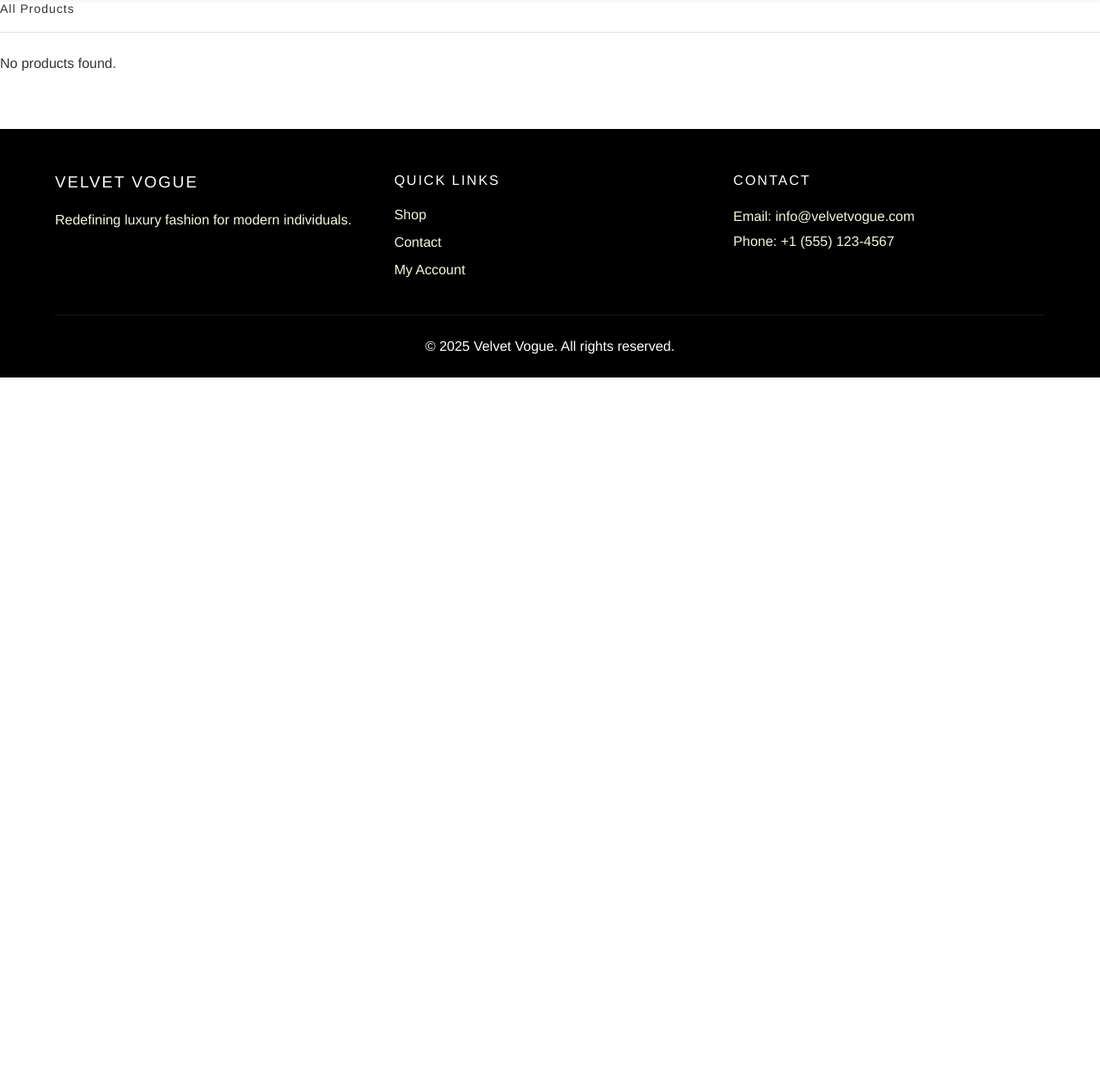
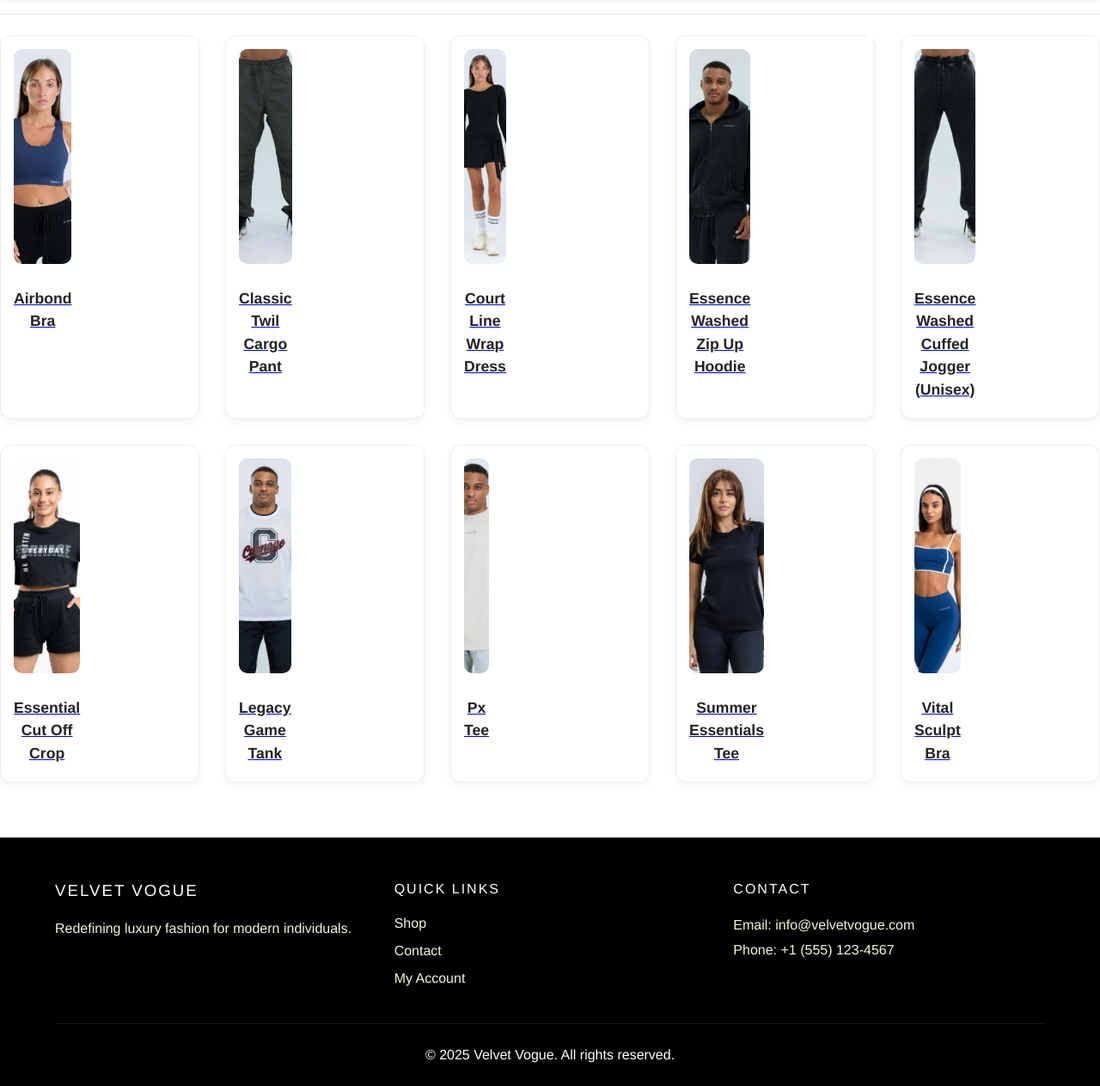
Before and after one commit to Janindu-Sahan/Velvet-Vogue, a PHP site: page /shop.php in a window 1280 px wide. Shown: the part 85-1348 px from the top of the page at 86% size. Before the commit the page ends 524 px from the top, so only its background shows below. Run offline with PHP 8.4, Linux system fonts and the light colour scheme; data that the repository does not hold is empty; some libraries are stand-ins or nearby versions.

Commit message:
shop php updated

```diff
--- a/assets/css/shop.css
+++ b/assets/css/shop.css
@@ -55,6 +55,9 @@
 }
 
 .product-card {
+  display: grid;
+  grid-template-columns: repeat(4,1fr);
+  gap: 30px;
   background: #fff;
   border: 1px solid #eee;
   border-radius: 12px;
@@ -91,7 +94,7 @@
 
 @media (max-width: 1024px) {
     .shop-layout {
-        grid-template-columns: 1fr;
+        grid-template-columns: 1fr repeat(3, 1fr);
     }
 
     .filters-sidebar {
@@ -103,9 +106,9 @@
     }
 }
 
-@media (max-width: 768px) {
+@media (max-width: 480px) {
     .products-grid {
-        grid-template-columns: repeat(auto-fill, minmax(200px, 1fr));
+        grid-template-columns: 1fr;
         gap: var(--spacing-md);
     }
 
--- a/contact.php
+++ b/contact.php
@@ -12,7 +12,7 @@ session_start();
     <link rel="stylesheet" href="assets/css/contact.css">
 </head>
 <body>
-    <?php include 'includes/navbar.php'; // Optional include for consistency ?>
+
 
     <section class="contact-section">
         <div class="container">
--- a/product.php
+++ b/product.php
@@ -52,8 +52,10 @@
                     <div class="product-detail">
                         <div class="product-image-container">
                             <?php
-                            $imgFile = !empty($product['main_image']) ? htmlspecialchars($product['main_
-                            image']) : '';
+                            $imgFile = isset($product['main_image']) && !empty($product['main_image'])
+                            ? htmlspecialchars($product['main_image'])
+                             : '';
+
                                 $imgPath = ($imgFile && file_exists(__DIR__ . '/assets/images/products/' . $imgFile))
                                          ? 'assets/images/products/' . $imgFile
                                             : 'assets/images/placeholder.jpg';
--- a/shop.php
+++ b/shop.php
@@ -1,16 +1,12 @@
-<?php include 'includes/db_connect.php'; ?>
 <!DOCTYPE html>
 <html lang="en">
-
 <head>
     <meta charset="UTF-8">
     <meta name="viewport" content="width=device-width, initial-scale=1.0">
     <title>Shop - Velvet Vogue</title>
     <link rel="stylesheet" href="assets/css/style.css">
     <link rel="stylesheet" href="assets/css/shop.css">
-    <link href="https://fonts.googleapis.com/css2?family=Poppins:wght@300;400;500;600&display=swap" rel="stylesheet">
 </head>
-
 <body>
     <!-- Navbar -->
     <nav class="navbar">
@@ -32,48 +28,51 @@
     </nav>
 
 
-    <!-- All Products Section -->
+                <!-- Products -->
                 <div class="products-area">
                     <div class="products-header">
-            <p>All Products</p>
+
                     </div>
 
-        <div class="products-grid">
+                    <div class="products-grid" id="productsGrid">
                         <?php
-            // ✅ Fetch all products
-            $sql = "SELECT * FROM products ORDER BY id DESC";
-            $result = $conn->query($sql);
+                        $product_images = [
+                            "airbond-bra.jpg",
+                            "Classic-Twil-Cargo- Pant.jpg",
+                            "Court-line-Wrap Dress .jpg",
+                            "Essence-Washed Zip-Up Hoodie.jpg",
+                            "Essence-Washed- Cuffed-Jogger (Unisex).jpg",
+                            "Essential-Cut-Off- Crop.jpg",
+                            "Legacy-Game- Tank .jpg",
+                            "px -tee.jpg",
+                            "Summer-Essentials Tee.jpg",
+                            "Vital-Sculpt Bra.jpg"
+                        ];
 
-            if ($result && $result->num_rows > 0) {
-                while ($row = $result->fetch_assoc()) {
-                    $name = htmlspecialchars($row['name']);
-                    $price = number_format($row['price'], 2);
-                    $slug = urlencode($row['slug']);
-                    $imageFilename = htmlspecialchars($row['main_image']);
+                        if (!empty($product_images)) {
+                            foreach ($product_images as $image_file) {
+                                $name = htmlspecialchars(ucwords(str_replace(['-', '.jpg'], [' ', ''], $image_file)));
 
-                    // ✅ Correct image path
-                    $imagePath = "assets/images/products/" . $imageFilename;
+                                $image = 'assets/images/products/' . htmlspecialchars($image_file);
+                                $slug = urlencode(strtolower(str_replace(' ', '-', $name)));
 
-                    // ✅ Fallback if image doesn’t exist
-                    if (empty($imageFilename) || !file_exists($imagePath)) {
-                        $imagePath = "assets/images/placeholder.jpg";
-                    }
+                                echo '<article class="product-card">';
+                                echo '  <a href="product.php?slug=' . $slug . '">';
+                                echo '      <img src="' . $image . '" alt="' . $name . '" class="product-image">';
+                                echo '      <h4 class="product-title">' . $name . '</h4>';
 
-                    echo '
-                    <article class="product-card">
-                        <a href="product.php?slug=' . $slug . '">
-                            <img src="' . $imagePath . '" alt="' . $name . '" class="product-image" loading="lazy">
-                            <h4 class="product-title">' . $name . '</h4>
-                            <p class="price">LKR ' . $price . '</p>
-                        </a>
-                    </article>';
+                                echo '  </a>';
+                                echo '</article>';
                             }
                         } else {
-                echo "<p>No products found.</p>";
+                            echo '<p>No products found.</p>';
                         }
                         ?>
                     </div>
                 </div>
+            </div>
+        </div>
+    </section>
 
     <!-- Footer -->
     <footer class="footer">
@@ -106,5 +105,4 @@
     <script type="module" src="assets/js/main.js"></script>
     <script type="module" src="assets/js/shop.js"></script>
 </body>
-
 </html>
```
Lines whose indentation alone changed are shown as unchanged.
